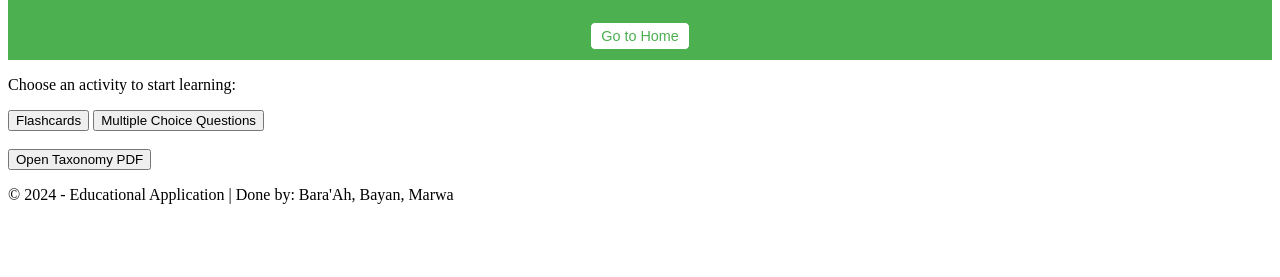
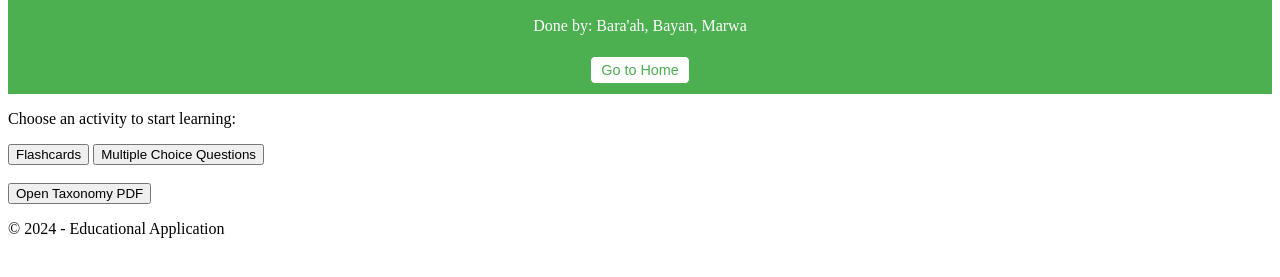
Before and after one commit to Marwa554/taxonomy, a plain HTML site: page index.html in a window 1280 px wide. Shown: the part 73-350 px from the top of the page. Drawn offline with Linux system fonts and the light colour scheme.

Commit message:
Update index.html

```diff
--- a/index.html
+++ b/index.html
@@ -9,6 +9,7 @@
 <body>
   <header>
     <h1>Taxonomy Quiz Application</h1>
+    <p class="team">Done by: Bara'ah, Bayan, Marwa</p>
     <button onclick="backToHome()" class="home-btn">Go to Home</button>
   </header>
   <main>
@@ -21,7 +22,7 @@
     </div>
   </main>
   <footer>
-    <p>© 2024 - Educational Application | Done by: Bara'Ah, Bayan, Marwa</p>
+    <p>© 2024 - Educational Application</p>
   </footer>
   <script src="script.js"></script>
 </body>
```
